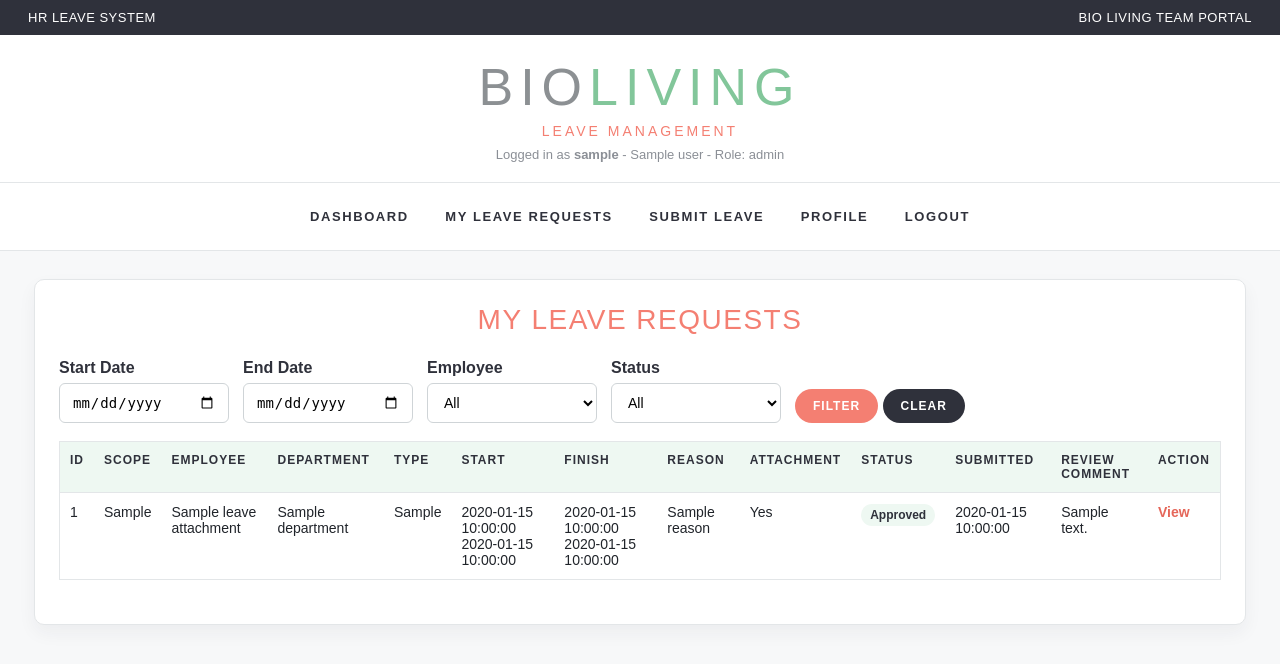
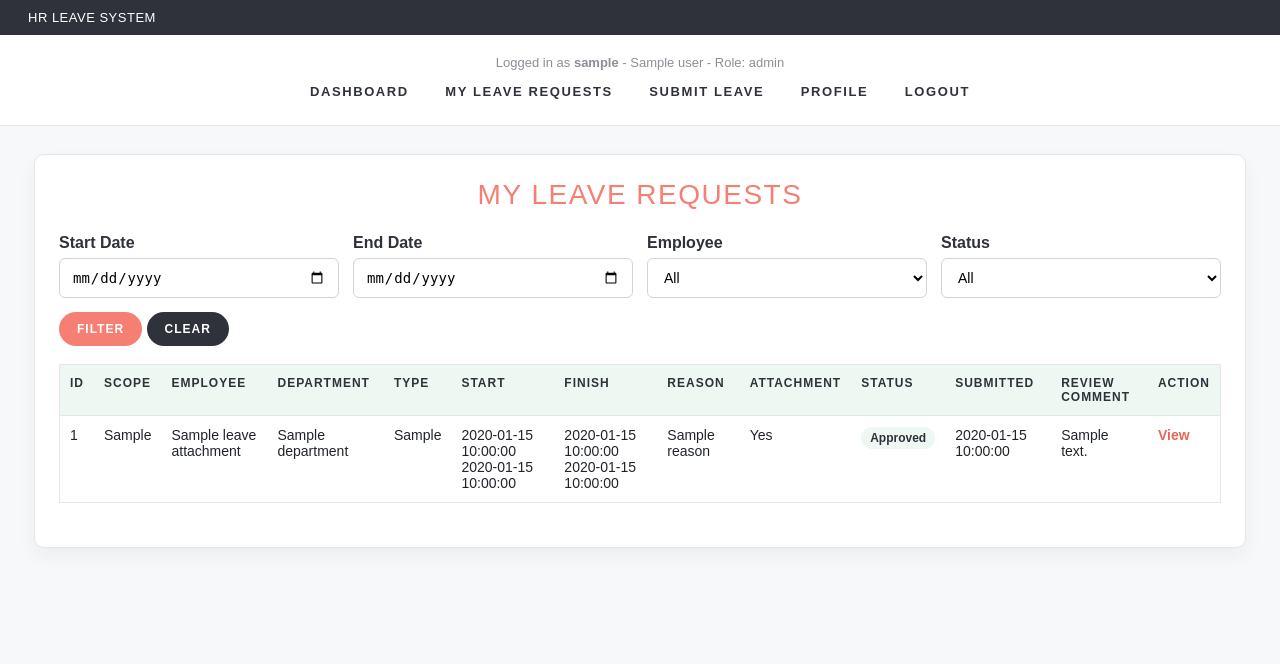
Before and after one commit to gavinczm-bot/hr-system, a Flask app: page /my/leave-requests in a window 1280 px wide. Shown: the top 664 px of the page. Run offline with Flask 3, Linux system fonts and the light colour scheme; the visitor is signed in with stand-in values (Sample User, id 1); a database or web service that is not in the repository returns one stand-in record (values such as "Sample title"); some libraries are stand-ins or nearby versions.

Commit message:
Align admin leave request filters with employee page

```diff
--- a/templates/base.html
+++ b/templates/base.html
@@ -36,33 +36,6 @@
             justify-content: space-between;
             align-items: center;
             text-transform: uppercase;
-        }
-
-        .brandbar {
-            background: #fff;
-            padding: 26px 30px 20px 30px;
-            text-align: center;
-            border-bottom: 1px solid var(--bio-border);
-        }
-
-        .brand {
-            font-size: 52px;
-            letter-spacing: 7px;
-            font-weight: 300;
-            color: #8c9093;
-            line-height: 1;
-        }
-
-        .brand .green {
-            color: var(--bio-green);
-        }
-
-        .subtitle {
-            margin-top: 10px;
-            color: var(--bio-coral);
-            letter-spacing: 3px;
-            text-transform: uppercase;
-            font-size: 14px;
         }
 
         .nav {
@@ -220,15 +193,22 @@
         }
 
         .filters {
-            display: flex;
-            flex-wrap: wrap;
+            display: grid;
+            grid-template-columns: repeat(4, minmax(170px, 1fr));
             gap: 14px;
             align-items: end;
             margin-bottom: 18px;
         }
 
         .filters div {
-            min-width: 170px;
+            min-width: 0;
+        }
+
+        .filters .filter-actions {
+            display: flex;
+            gap: 10px;
+            align-items: center;
+            flex-wrap: wrap;
         }
 
         .actions form {
@@ -246,33 +226,23 @@
         }
 
         @media (max-width: 800px) {
-            .brand { font-size: 36px; letter-spacing: 4px; }
             .topbar { display: block; text-align: center; line-height: 1.8; }
+            .filters { grid-template-columns: 1fr; }
             table { display: block; overflow-x: auto; }
         }
     </style>
 </head>
 <body>
 
-<div class="topbar">
-    <div>HR Leave System</div>
-    <div>Bio Living Team Portal</div>
-</div>
-
-<div class="brandbar">
-    <div class="brand">BIO<span class="green">LIVING</span></div>
-    <div class="subtitle">Leave Management</div>
-    {% if current_user %}
-        <div class="userline">
-            Logged in as <b>{{ current_user.username }}</b>
-            {% if current_user.employee_name %} - {{ current_user.employee_name }}{% endif %}
-            - Role: {{ current_user.role }}
-        </div>
-    {% endif %}
-</div>
+<div class="topbar"><div>HR Leave System</div></div>
 
 {% if current_user %}
 <div class="nav">
+    <div class="userline">
+        Logged in as <b>{{ current_user.username }}</b>
+        {% if current_user.employee_name %} - {{ current_user.employee_name }}{% endif %}
+        - Role: {{ current_user.role }}
+    </div>
     <a href="{{ url_for('dashboard') }}">Dashboard</a>
     <a href="{{ url_for('employee_leave_requests') }}">My Leave Requests</a>
     <a href="{{ url_for('new_leave') }}">Submit Leave</a>
```
Also changed, not shown: templates/admin_leave_requests.html (+18 -10 lines).
